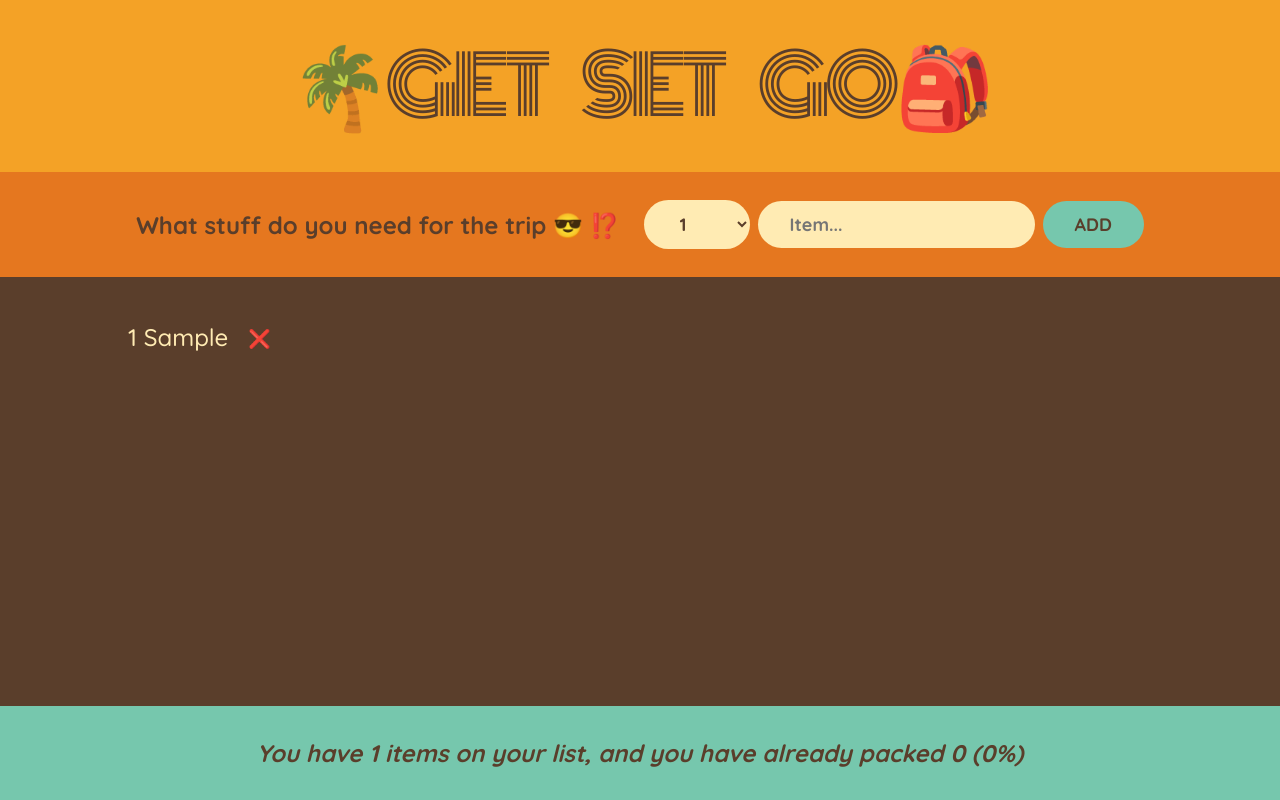
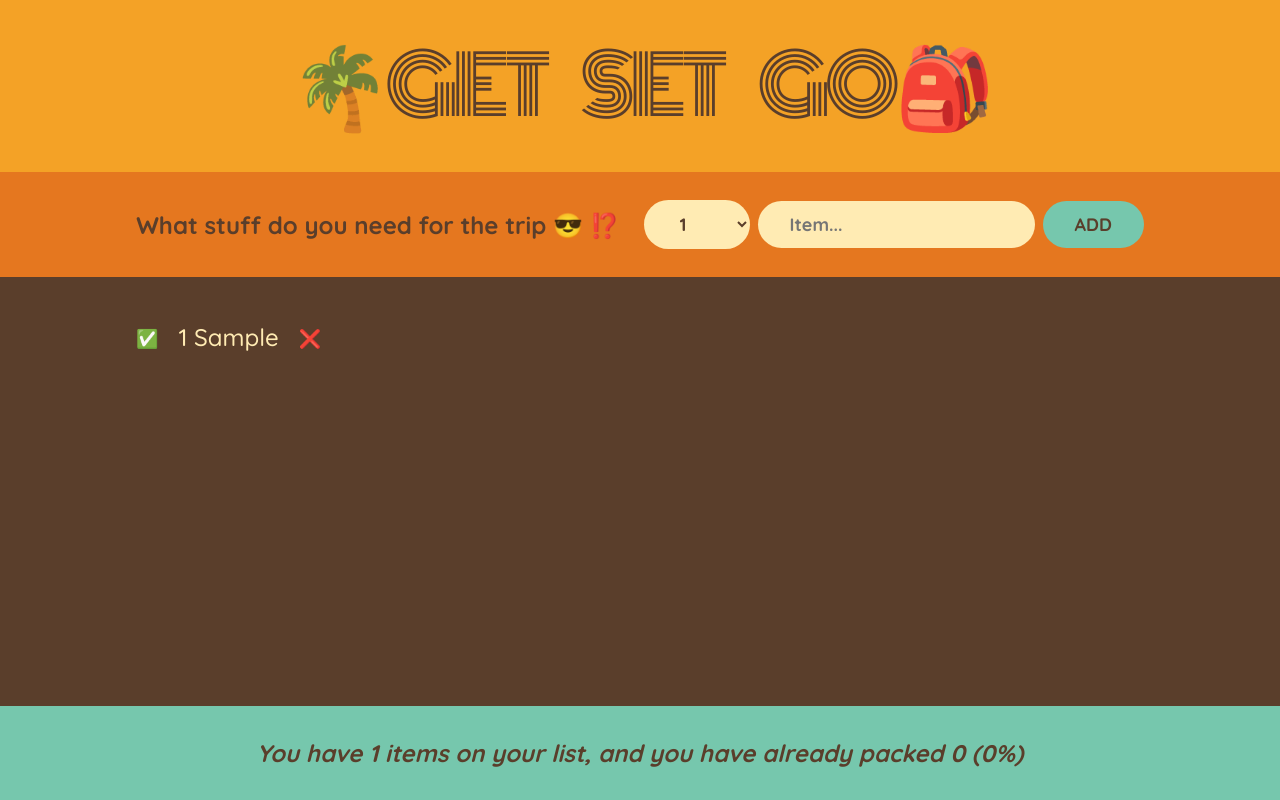
Before and after one commit to PreetYdv7/Vacation-planning-helper, a React (Create React App) app: page / in a window 1280 px wide. Both pictures are taken after typing "Sample" into the empty fields and a click on the button "ADD". Built offline with nearby package versions, Linux system fonts and the light colour scheme.

Commit message:
added the toggle packed button

```diff
--- a/src/App.js
+++ b/src/App.js
@@ -1,15 +1,17 @@
 import { useState } from "react";
-
-const initialItems = [
-  { id: 1, description: "Passports", quantity: 2, packed: false },
-  { id: 2, description: "Socks", quantity: 12, packed: false },
-  { id: 3, description: "Charger", quantity: 1, packed: true },
-];
 
 const App = () => {
   const [items, setItems] = useState([]);
   const handleAddItems = (item) => {
     setItems((items) => [...items, item]);
+  };
+
+  const handleTogglePacked = (id) => {
+    setItems((items) =>
+      items.map((item) =>
+        item.id === id ? { ...item, packed: !item.packed } : item
+      )
+    );
   };
 
   const handleDeleteItem = (id) => {
@@ -19,7 +21,11 @@ const App = () => {
     <div className="app">
       <Logo />
       <Form onAdditems={handleAddItems} />
-      <PackingItems items={items} onDeleteItems={handleDeleteItem} />
+      <PackingItems
+        items={items}
+        onDeleteItems={handleDeleteItem}
+        onTogglePacked={handleTogglePacked}
+      />
       <Progess items={items} />
     </div>
   );
@@ -73,21 +79,27 @@ const Form = ({ onAdditems }) => {
   );
 };
 
-const PackingItems = ({ items, onDeleteItems }) => {
+const PackingItems = ({ items, onDeleteItems, onTogglePacked }) => {
   return (
     <div className="list">
       <ul>
         {items.map((item) => (
-          <Item item={item} key={item.id} onDeleteItems={onDeleteItems} />
+          <Item
+            item={item}
+            key={item.id}
+            onDeleteItems={onDeleteItems}
+            onTogglePacked={onTogglePacked}
+          />
         ))}
       </ul>
     </div>
   );
 };
 
-const Item = ({ item, onDeleteItems }) => {
+const Item = ({ item, onDeleteItems, onTogglePacked }) => {
   return (
     <li>
+      <button onClick={() => onTogglePacked(item.id)}>✅</button>
       <span style={item.packed ? { textDecoration: "line-through" } : {}}>
         {item.quantity} {item.description}
       </span>
```
